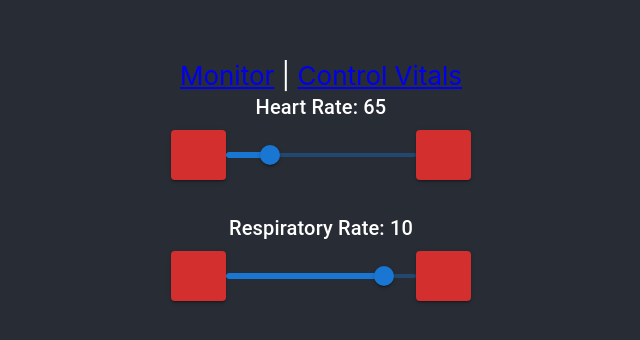
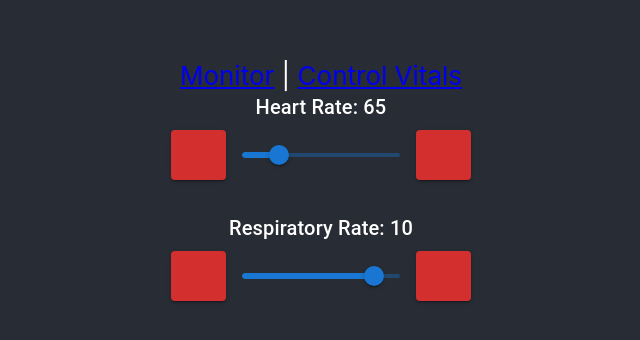
Before and after one commit to Online-Vitals-Monitor/Online-Vitals-Monitor, a React (Create React App) app in the folder frontend/: page / in a window 1280 px wide. Shown: the part 204-544 px from the top of the page, without its empty margins (319-959 px from the left). Built offline with nearby package versions, Linux system fonts and the light colour scheme; some icons are missing.

Commit message:
Fixed button spacing

```diff
--- a/frontend/src/components/vitalSlider.tsx
+++ b/frontend/src/components/vitalSlider.tsx
@@ -67,6 +67,7 @@ const VitalSlider: React.FC<vitalSliderProps> = ({
                     step={step}
                     min={min}
                     max={max}
+                    sx={{mx:2}}
                 />
 
                 <Button
```
